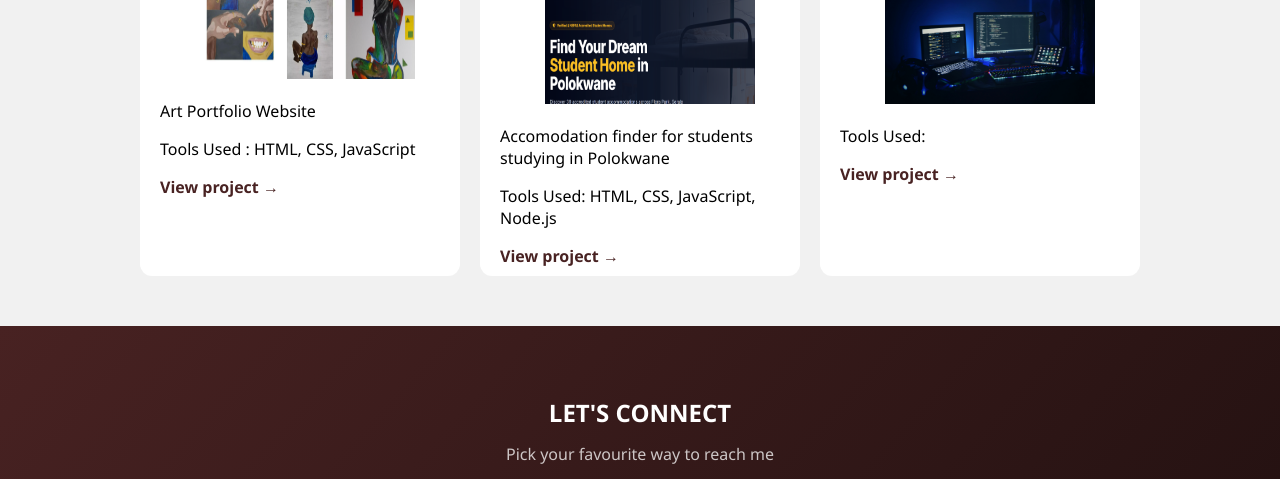
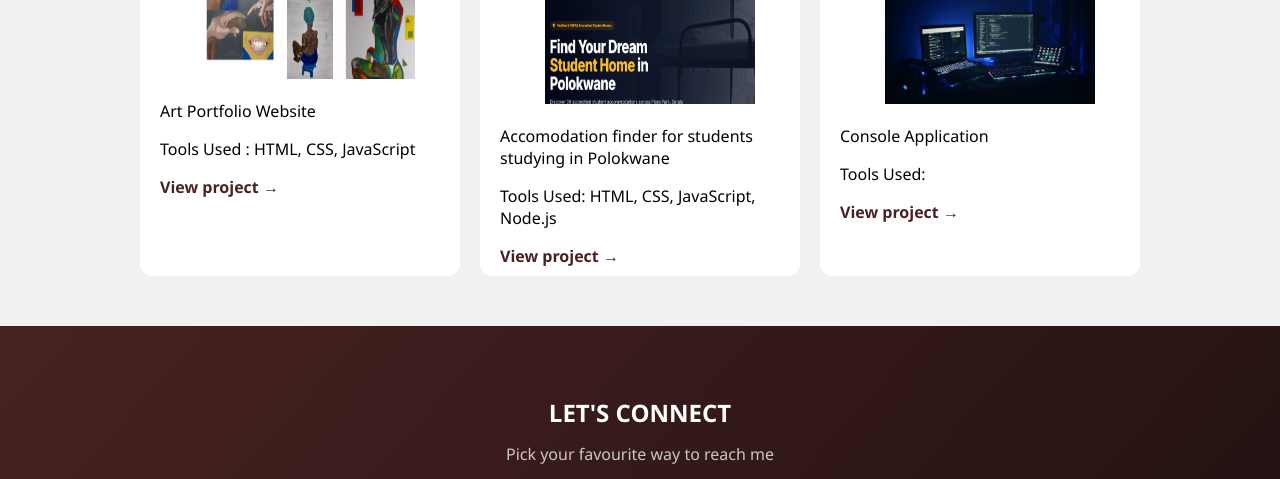
Before and after one commit to talismanmolepo/personal-portfolio, a plain HTML site: page index.html in a window 1280 px wide. Shown: the part 2020-2499 px from the top of the page. Drawn offline with Linux system fonts and the light colour scheme.

Commit message:
Hospital Management system

```diff
--- a/index.html
+++ b/index.html
@@ -872,7 +872,7 @@
             <div class="card">
                 <h3>Hospital Management System</h3>
                 <img src="images/wai-yan-moe-cWbSpwvLlaM-unsplash.jpg" alt="project3.png">
-                <p></p>
+                <p>Console Application</p>
                 <p>Tools Used: </p>
                 <a href="#" target="_blank" rel="noopener">View project &rarr;</a>
             </div>
```
